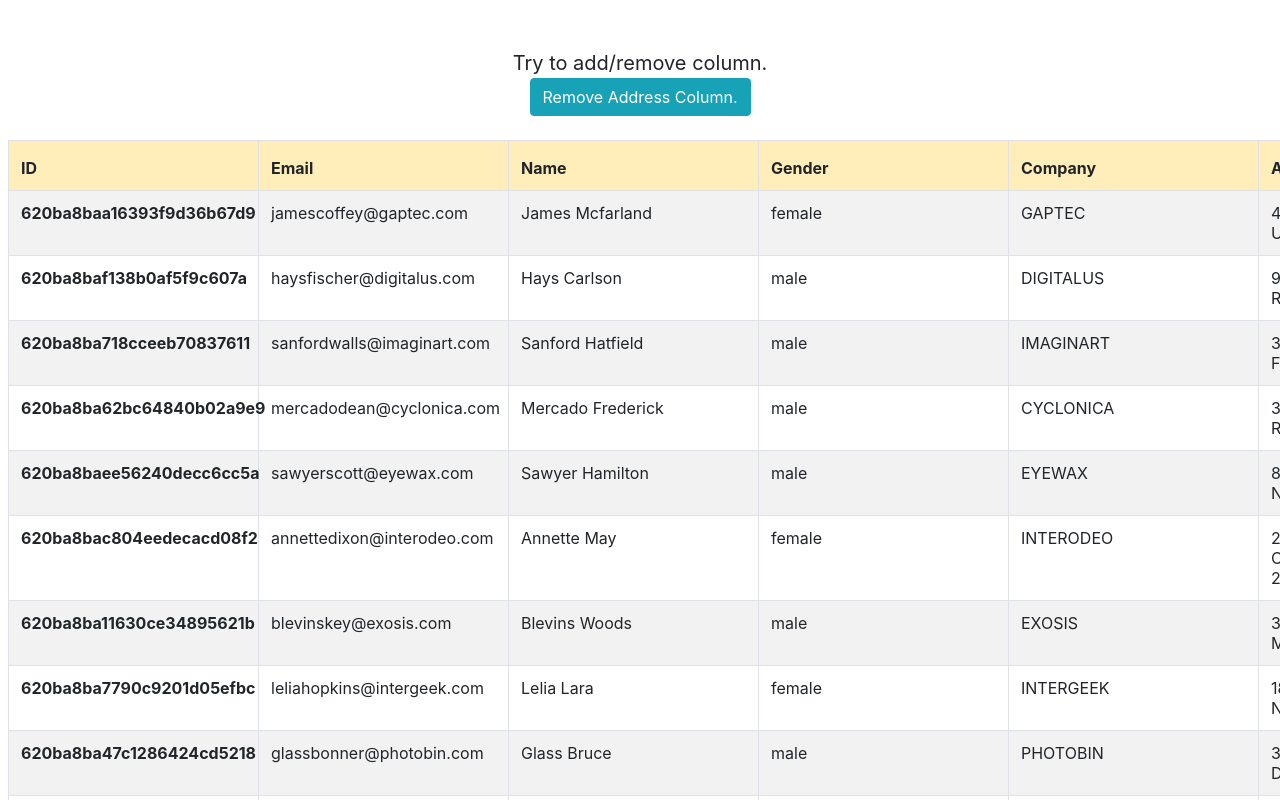
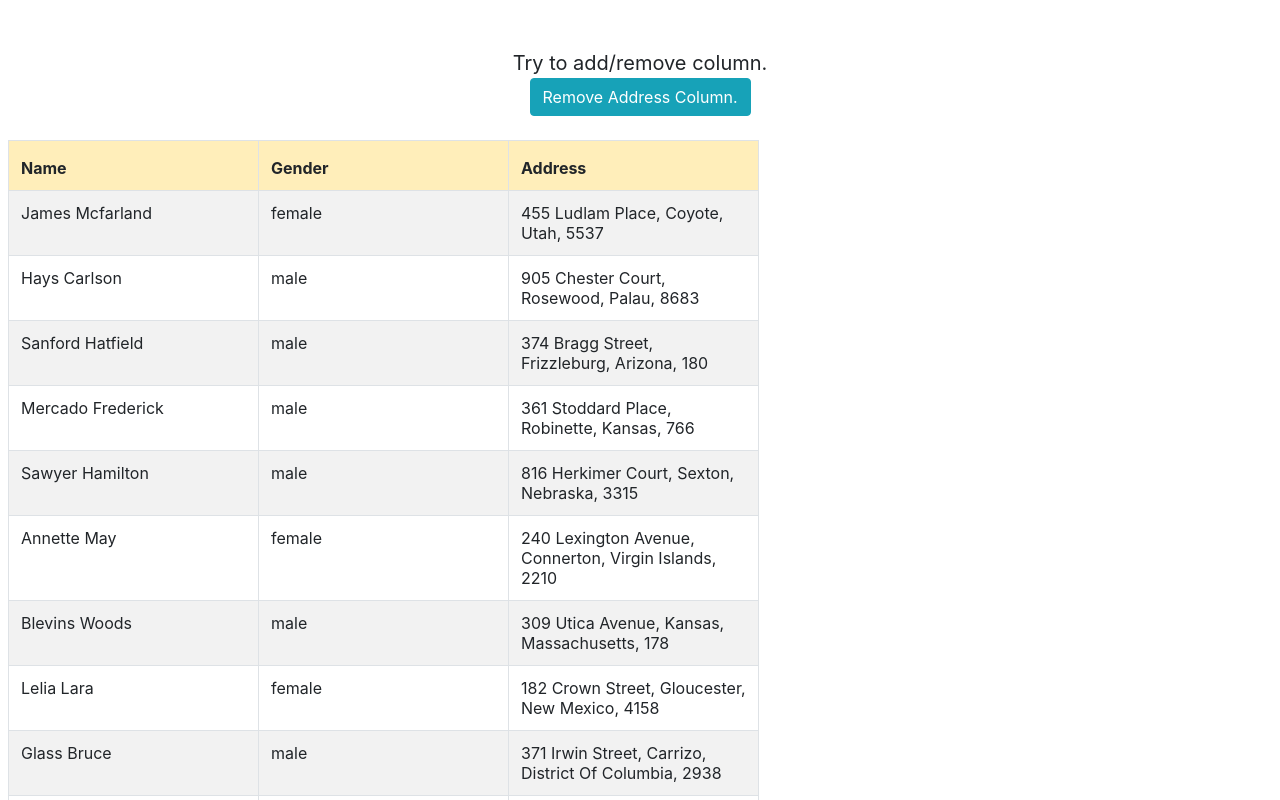
Before and after one commit to TheBassemNabil/angular-Fixed-Header-table, an Angular app: page / in a window 1280 px wide. Shown: the top 800 px of the page. Built offline with nearby package versions, Linux system fonts and the light colour scheme.

Commit message:
1 file modified

```diff
--- a/src/app/fixedHeader/fixedHeader.component.html
+++ b/src/app/fixedHeader/fixedHeader.component.html
@@ -15,24 +15,24 @@
     <table id="cutomTableId" class="table table-striped table-bordered table-hover">
       <thead id="cutomTableTHeadId">
         <tr id="cutomTableTHeadTrId">
-          <th scope="col" class="heightAndwidth thStyles">ID</th>
-          <th scope="col" class="heightAndwidth thStyles">Email</th>
+          <!-- <th scope="col" class="heightAndwidth thStyles">ID</th>
+          <th scope="col" class="heightAndwidth thStyles">Email</th> -->
           <th scope="col" class="heightAndwidth thStyles">Name</th>
           <th scope="col" class="heightAndwidth thStyles">Gender</th>
-          <th scope="col" class="heightAndwidth thStyles">Company</th>
+          <!-- <th scope="col" class="heightAndwidth thStyles">Company</th> -->
           <th scope="col" class="heightAndwidth thStyles" *ngIf="showAddres">Address</th>
-          <th scope="col" class="heightAndwidth thStyles">Eye Color</th>
+          <!-- <th scope="col" class="heightAndwidth thStyles">Eye Color</th> -->
         </tr>
       </thead>
       <tbody id="cutomTableTBodyId">
         <tr *ngFor="let item of dataList">
-          <th scope="row" class="heightAndwidth">{{item._id}}</th>
-          <td class="heightAndwidth">{{item.email}}</td>
+          <!-- <th scope="row" class="heightAndwidth">{{item._id}}</th>
+          <td class="heightAndwidth">{{item.email}}</td> -->
           <td class="heightAndwidth">{{item.name}}</td>
           <td class="heightAndwidth">{{item.gender}}</td>
-          <td class="heightAndwidth">{{item.company}}</td>
+          <!-- <td class="heightAndwidth">{{item.company}}</td> -->
           <td class="heightAndwidth" *ngIf="showAddres">{{item.address}}</td>
-          <td class="heightAndwidth">{{item.eyeColor}}</td>
+          <!-- <td class="heightAndwidth">{{item.eyeColor}}</td> -->
         </tr>
       </tbody>
     </table>
```
